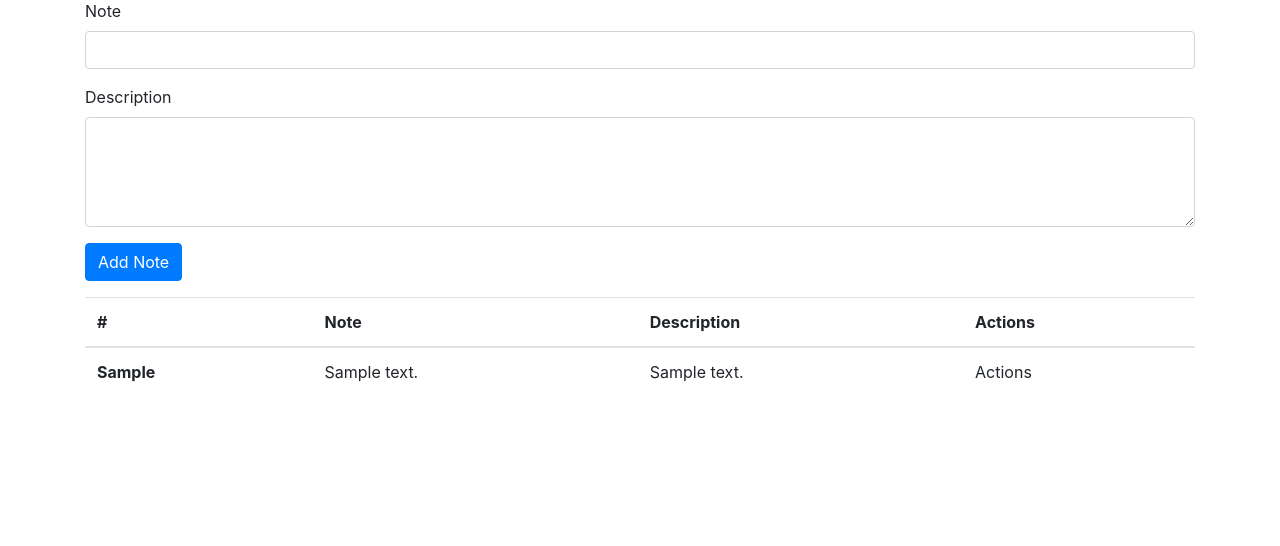
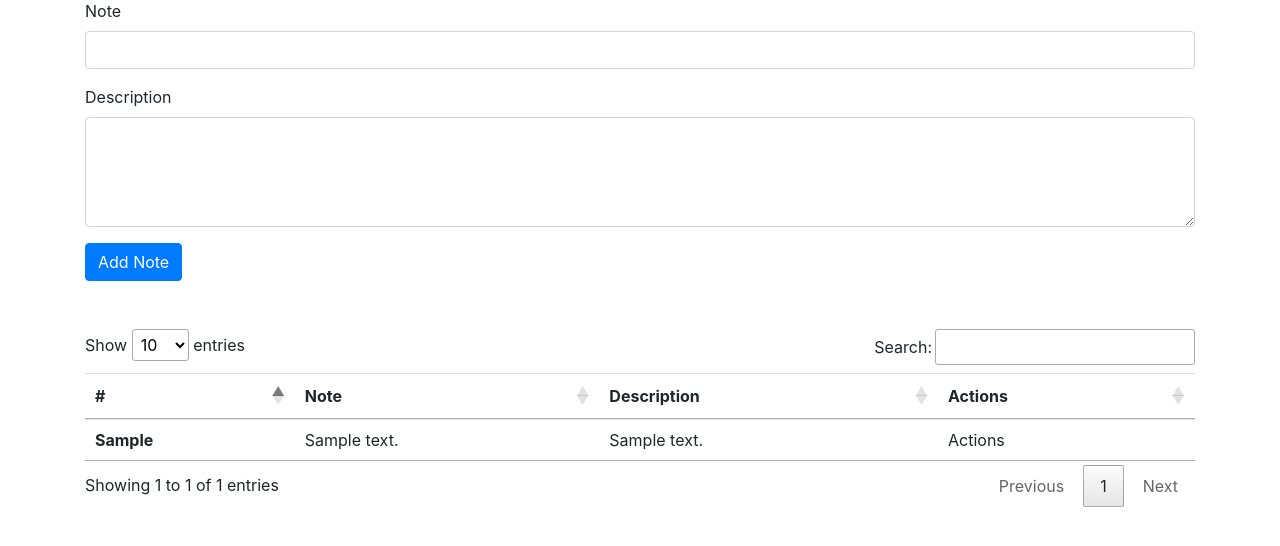
Before and after one commit to shalya-ayush/php_project, a PHP site: page /firstpage.php in a window 1280 px wide. Shown: the part 73-619 px from the top of the page. Run offline with PHP 8.4, Linux system fonts and the light colour scheme; tables that the repository leaves empty or names only in its code hold one stand-in row (values such as "Sample post"); some libraries are stand-ins or nearby versions.

Commit message:
Added Pagination using Datatables.net

```diff
--- a/firstpage.php
+++ b/firstpage.php
@@ -32,6 +32,10 @@ $conn = mysqli_connect($servername, $username ,$password ,$database);
 
     <!-- Bootstrap CSS -->
     <link rel="stylesheet" href="https://stackpath.bootstrapcdn.com/bootstrap/4.5.2/css/bootstrap.min.css" integrity="sha384-JcKb8q3iqJ61gNV9KGb8thSsNjpSL0n8PARn9HuZOnIxN0hoP+VmmDGMN5t9UJ0Z" crossorigin="anonymous">
+
+    <!-- Datatables.net CSS to add pagination -->
+    <link rel="stylesheet" href="//cdn.datatables.net/1.10.21/css/jquery.dataTables.min.css">
+
 
     <title>Magic Notes</title>
   </head>
@@ -73,6 +77,7 @@ $conn = mysqli_connect($servername, $username ,$password ,$database);
     </form>
   </div>
 </nav>
+ <!-- Alert to show that your note has been saved in the database -->
 <div class="container mt-3">
     <?php
     if($insert){
@@ -83,9 +88,6 @@ $conn = mysqli_connect($servername, $username ,$password ,$database);
          </button>
        </div> ';
     }
-
-
-
     ?>
 </div>
 <div class="container mt-3">
@@ -102,11 +104,11 @@ $conn = mysqli_connect($servername, $username ,$password ,$database);
   <button type="submit" class="btn btn-primary">Add Note</button>
 </form>
 </div>
-<div class="container mt-3">
+<div class="container my-5">
 
 
 
-<table class="table">
+<table class="table" id = "myTable">  <!---id=mytable is provided to add pagination facility-->
   <thead>
     <tr>
       <th scope="col">#</th>
@@ -141,6 +143,17 @@ while($row = mysqli_fetch_assoc($result)){
     <!-- jQuery first, then Popper.js, then Bootstrap JS -->
     <script src="https://code.jquery.com/jquery-3.5.1.slim.min.js" integrity="sha384-DfXdz2htPH0lsSSs5nCTpuj/zy4C+OGpamoFVy38MVBnE+IbbVYUew+OrCXaRkfj" crossorigin="anonymous"></script>
     <script src="https://cdn.jsdelivr.net/npm/popper.js@1.16.1/dist/umd/popper.min.js" integrity="sha384-9/reFTGAW83EW2RDu2S0VKaIzap3H66lZH81PoYlFhbGU+6BZp6G7niu735Sk7lN" crossorigin="anonymous"></script>
+
+
+    <!-- These scripts are added afterward to provide pagination facility -->
     <script src="https://stackpath.bootstrapcdn.com/bootstrap/4.5.2/js/bootstrap.min.js" integrity="sha384-B4gt1jrGC7Jh4AgTPSdUtOBvfO8shuf57BaghqFfPlYxofvL8/KUEfYiJOMMV+rV" crossorigin="anonymous"></script>
+    <script src="https://code.jquery.com/jquery-3.5.1.js" integrity="sha256-QWo7LDvxbWT2tbbQ97B53yJnYU3WhH/C8ycbRAkjPDc=" crossorigin="anonymous"></script>
+    <script src="//cdn.datatables.net/1.10.21/js/jquery.dataTables.min.js"></script>
+
+    <!-- this script is provided by datatables.net to add pagination -->
+    <script>
+    $(document).ready( function () {
+    $('#myTable').DataTable();
+    } );</script>
   </body>
 </html>
```
